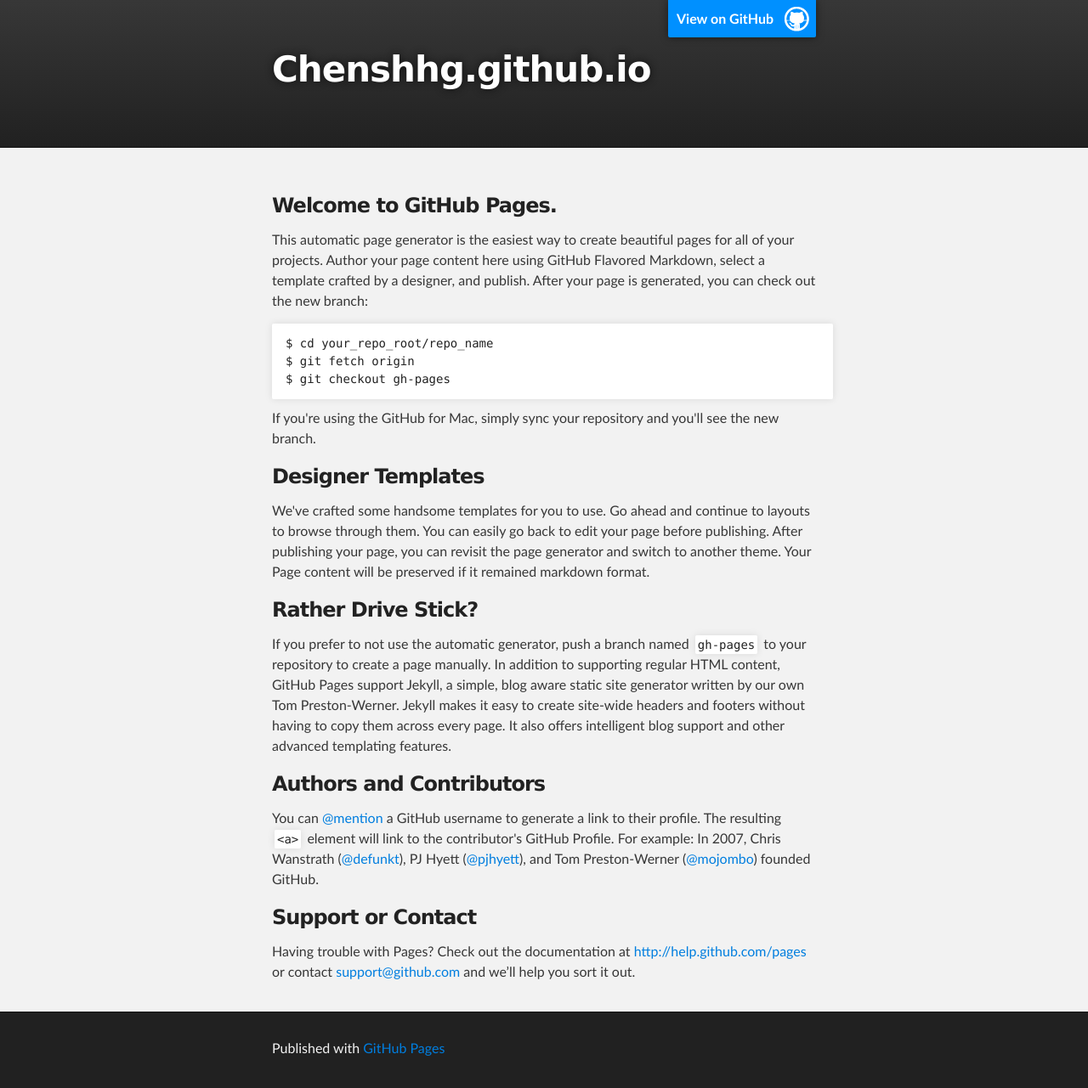
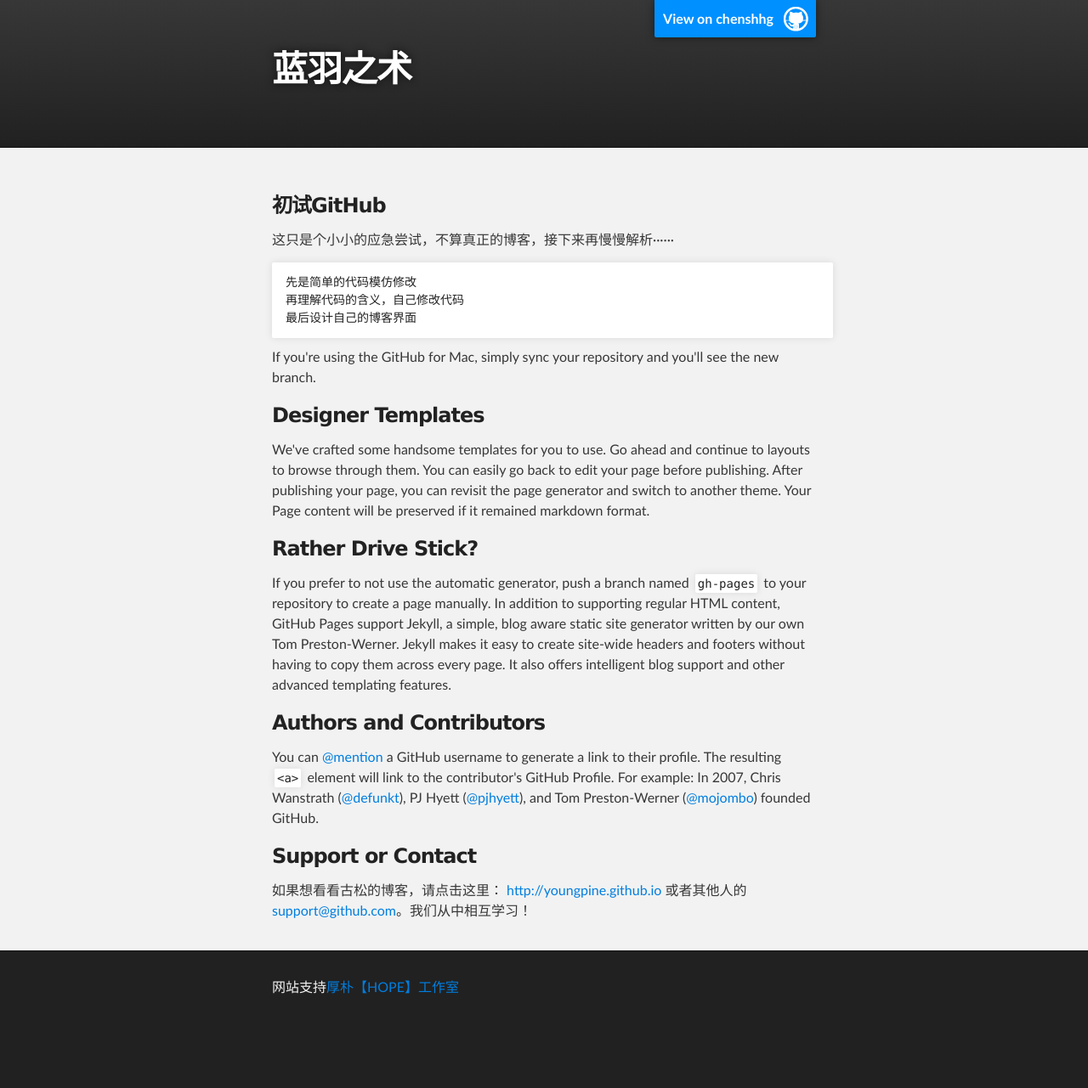
Before and after one commit to chenshhg/chenshhg.github.io, a plain HTML site: page index.html in a window 1280 px wide. Shown: the whole page at 85% size. After the commit the page ends 1209 px from the top, so only its background shows below. Drawn offline with Linux system fonts and the light colour scheme.

Commit message:
Update index.html

```diff
--- a/index.html
+++ b/index.html
@@ -8,7 +8,7 @@
 
     <link rel="stylesheet" type="text/css" media="screen" href="stylesheets/stylesheet.css">
 
-    <title>Chenshhg.github.io</title>
+    <title>蓝羽之术</title>
   </head>
 
   <body>
@@ -16,9 +16,9 @@
     <!-- HEADER -->
     <div id="header_wrap" class="outer">
         <header class="inner">
-          <a id="forkme_banner" href="https://github.com/chenshhg">View on GitHub</a>
+          <a id="forkme_banner" href="https://github.com/chenshhg">View on chenshhg</a>
 
-          <h1 id="project_title">Chenshhg.github.io</h1>
+          <h1 id="project_title">蓝羽之术</h1>
           <h2 id="project_tagline"></h2>
 
         </header>
@@ -27,13 +27,13 @@
     <!-- MAIN CONTENT -->
     <div id="main_content_wrap" class="outer">
       <section id="main_content" class="inner">
-        <h3>Welcome to GitHub Pages.</h3>
+        <h3>初试GitHub</h3>
 
-<p>This automatic page generator is the easiest way to create beautiful pages for all of your projects. Author your page content here using GitHub Flavored Markdown, select a template crafted by a designer, and publish. After your page is generated, you can check out the new branch:</p>
+<p>这只是个小小的应急尝试，不算真正的博客，接下来再慢慢解析······</p>
 
-<pre><code>$ cd your_repo_root/repo_name
-$ git fetch origin
-$ git checkout gh-pages
+<pre><code>先是简单的代码模仿修改
+再理解代码的含义，自己修改代码
+最后设计自己的博客界面
 </code></pre>
 
 <p>If you're using the GitHub for Mac, simply sync your repository and you'll see the new branch.</p>
@@ -52,14 +52,14 @@ $ git checkout gh-pages
 
 <h3>Support or Contact</h3>
 
-<p>Having trouble with Pages? Check out the documentation at <a href="http://help.github.com/pages">http://help.github.com/pages</a> or contact <a href="mailto:support@github.com">support@github.com</a> and we’ll help you sort it out.</p>
+<p>如果想看看古松的博客，请点击这里： <a href="http://youngpine.github.io">http://youngpine.github.io</a> 或者其他人的 <a href="mailto:support@github.com">support@github.com</a>。我们从中相互学习！</p>
       </section>
     </div>
 
     <!-- FOOTER  -->
     <div id="footer_wrap" class="outer">
       <footer class="inner">
-        <p>Published with <a href="http://pages.github.com">GitHub Pages</a></p>
+        <p>网站支持<a href="http://ce.sysu.edu.cn/hope/">厚朴【HOPE】工作室</a></p>
       </footer>
     </div>
 
```
